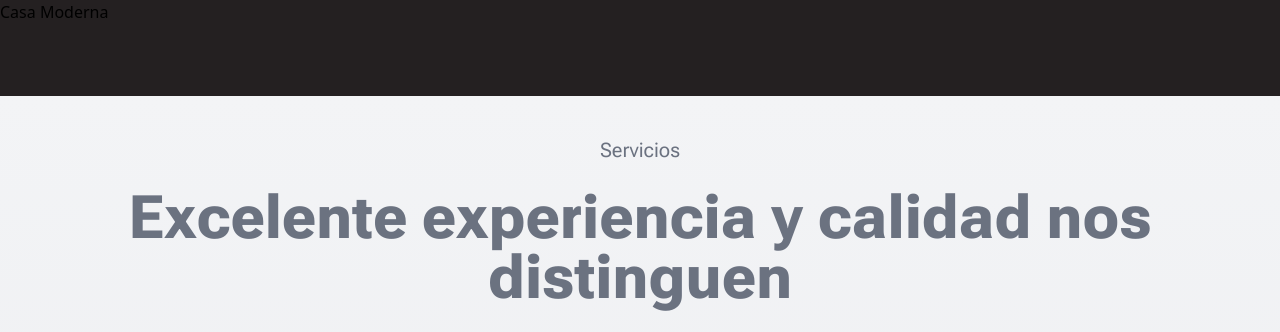
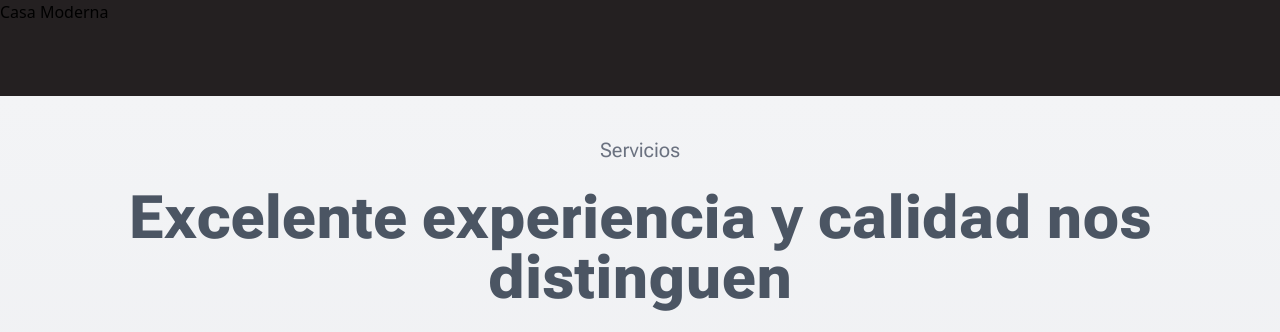
Before and after one commit to MartinAndreani/casa-moderna-proyecto-real, a React (Vite) app: page / in a window 1280 px wide. Shown: the top 332 px of the page. Built offline with nearby package versions, Linux system fonts and the light colour scheme.

Commit message:
services: change color title

```diff
--- a/src/components/Servicios/Card/CardContainer.jsx
+++ b/src/components/Servicios/Card/CardContainer.jsx
@@ -4,7 +4,7 @@ import info from "../utils/infoCards.js"
 const CardContainer = () => {
 	return (
 		<div className="">
-			<h2 className="text-center text-6xl font-extrabold text-gray-500 my-6">
+			<h2 className="text-center text-6xl font-extrabold text-gray-600 my-6">
 				Excelente experiencia y calidad nos distinguen
 			</h2>
       <div className="flex flex-row justify-center flex-wrap gap-4">
```
